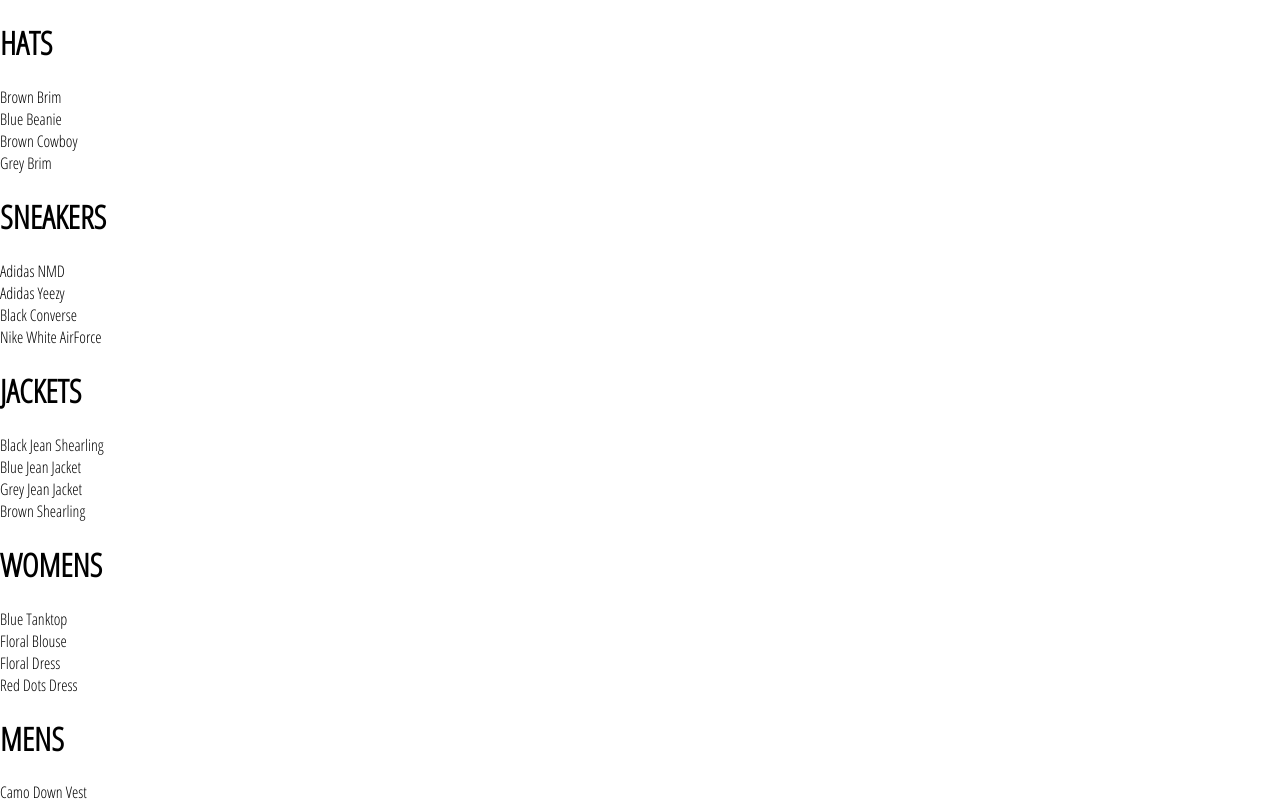
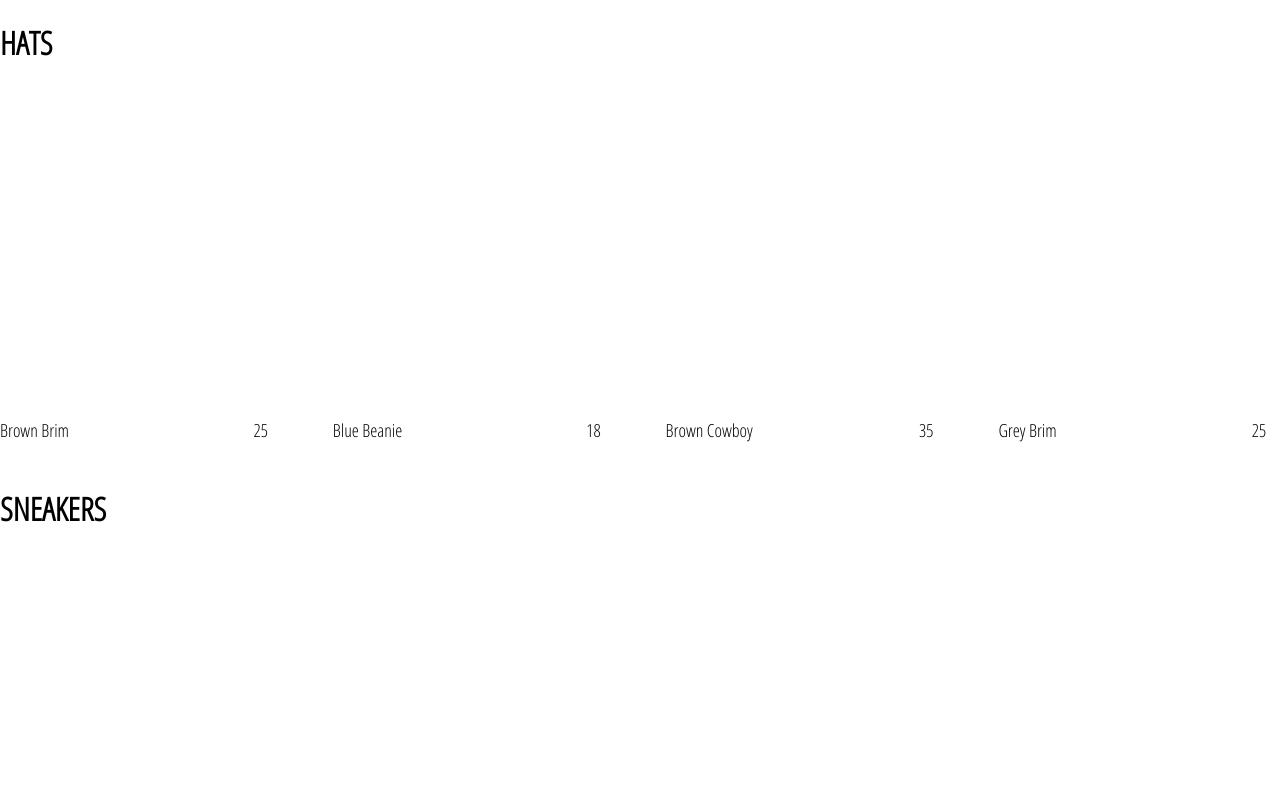
Before and after one commit to Aadit017/eCommerceProject-, a React (Create React App) app: page /shop in a window 1280 px wide. Shown: the top 801 px of the page. Built offline with nearby package versions, Linux system fonts and the light colour scheme.

Commit message:
made collection item preview wireframe

```diff
--- /dev/null
+++ b/src/components/collection-item/collection-item.component.jsx
@@ -0,0 +1,23 @@
+import React from "react"
+import "./collection-item.style.scss"
+
+const CollectionItem =({id,name,price,imageUrl}) =>{
+    return(
+        <div className="collection-item">
+            <div
+            className="image"
+            style={{
+                backgroundImage:`url${{imageUrl}}`,
+
+            }}
+
+            />
+            <div className="collection-footer">
+                <span className="name">{name}</span>
+                <span className="price">{price}</span>
+            </div>
+
+        </div>
+    )
+}
+export default CollectionItem;
--- /dev/null
+++ b/src/components/collection-item/collection-item.style.scss
@@ -0,0 +1,32 @@
+.collection-item {
+    width: 22%;
+    display: flex;
+    flex-direction: column;
+    height: 350px;
+    align-items: center;
+
+    .image {
+      width: 100%;
+      height: 95%;
+      background-size: cover;
+      background-position: center;
+      margin-bottom: 5px;
+    }
+
+    .collection-footer {
+      width: 100%;
+      height: 5%;
+      display: flex;
+      justify-content: space-between;
+      font-size: 18px;
+
+      .name {
+        width: 90%;
+        margin-bottom: 15px;
+      }
+
+      .price {
+        width: 10%;
+      }
+    }
+  }
--- a/src/components/preview-collection/preview-collection.component.jsx
+++ b/src/components/preview-collection/preview-collection.component.jsx
@@ -1,9 +1,9 @@
 import React from "react"
 import "./preview-collection.styles.scss"
-
+import CollectionItem from "../collection-item/collection-item.component"
 const Preview =({title,items})=>{
     return (
-    <div className="collection=preview">
+    <div className="collection-preview">
         <h1>{title.toUpperCase()}</h1>
         <div className="preview">
             {
@@ -13,10 +13,10 @@
                 items
                 .filter((item,idx) => idx < 4)
                 // not recommended as this filter method might prove to be slow on weaker devices
-                .map((item)=>(
-                    <div key={item.id} >
-                        {item.name}
-                    </div>
+                .map(({id, ...otherItemProps})=>(
+                    <CollectionItem key={id}
+                        {...otherItemProps}
+                    />
                 ))
             }
         </div>
--- a/src/components/preview-collection/preview-collection.styles.scss
+++ b/src/components/preview-collection/preview-collection.styles.scss
@@ -0,0 +1,15 @@
+.collection-preview {
+    display: flex;
+    flex-direction: column;
+    margin-bottom: 30px;
+
+    .title {
+      font-size: 28px;
+      margin-bottom: 25px;
+    }
+
+    .preview {
+      display: flex;
+      justify-content: space-between;
+    }
+  }
```
